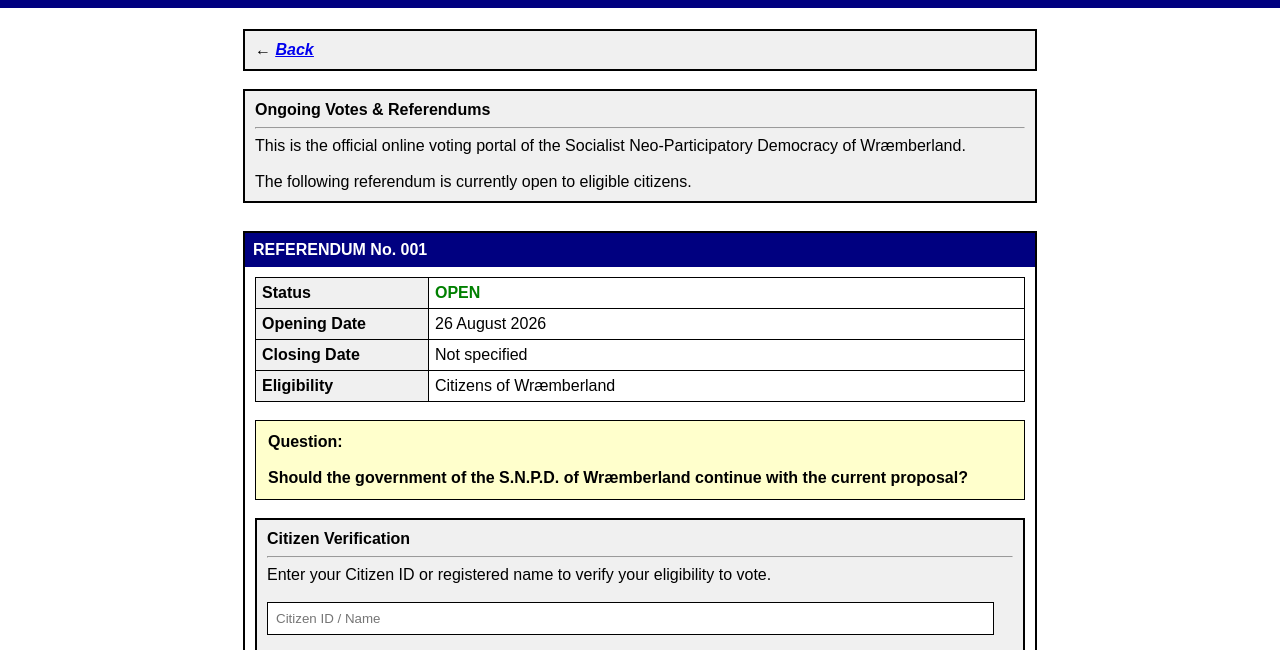
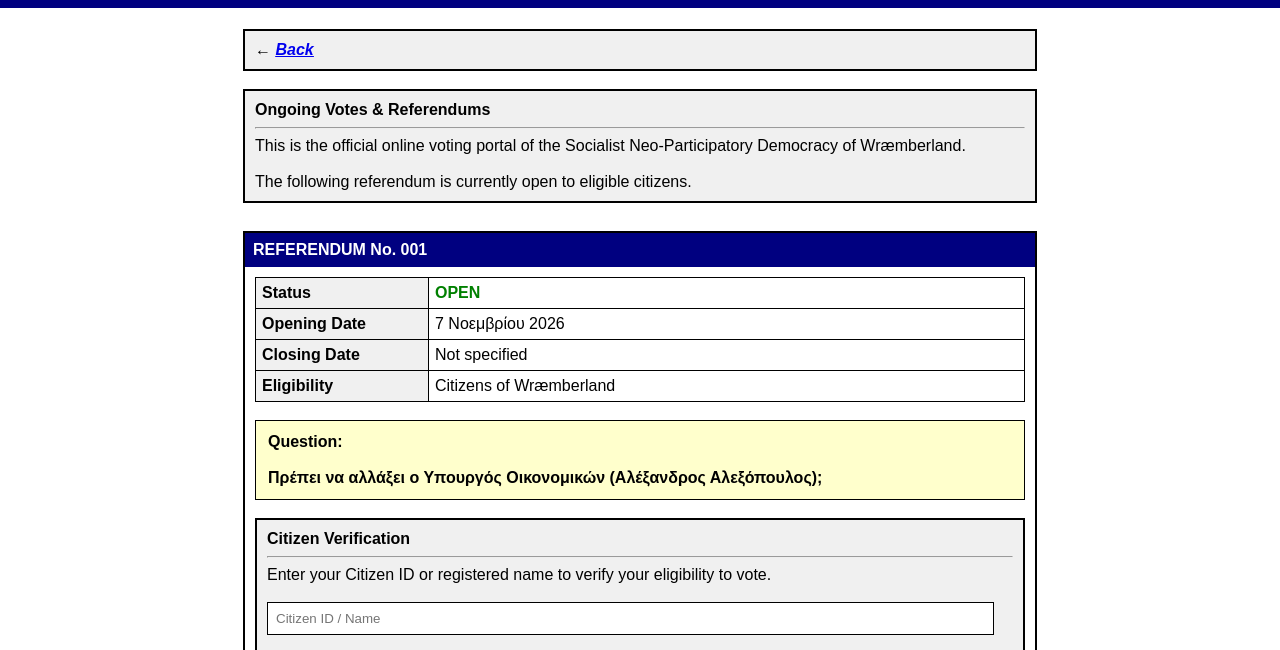
Before and after one commit to CoderJohn209/wrgov, a plain HTML site: page l/onvot.html in a window 1280 px wide. Shown: the part 141-791 px from the top of the page. Drawn offline with Linux system fonts and the light colour scheme.

Commit message:
Update onvot.html

```diff
--- a/l/onvot.html
+++ b/l/onvot.html
@@ -229,7 +229,7 @@ button:hover {
 
 <div class="box">
 
-← <a href="/l/votes.html">
+← <a href="/l/vot.html">
 <u><i><b>Back </b></i></u>
 </a>
 
@@ -290,7 +290,7 @@ REFERENDUM No. 001
 <td>Opening Date</td>
 
 <td>
-26 August 2026
+7 Νοεμβρίου 2026
 </td>
 
 </tr>
@@ -331,8 +331,7 @@ Question:
 
 <br><br>
 
-Should the government of the S.N.P.D. of Wræmberland
-continue with the current proposal?
+Πρέπει να αλλάξει ο Υπουργός Οικονομικών (Αλέξανδρος Αλεξόπουλος);
 
 </div>
 
```
